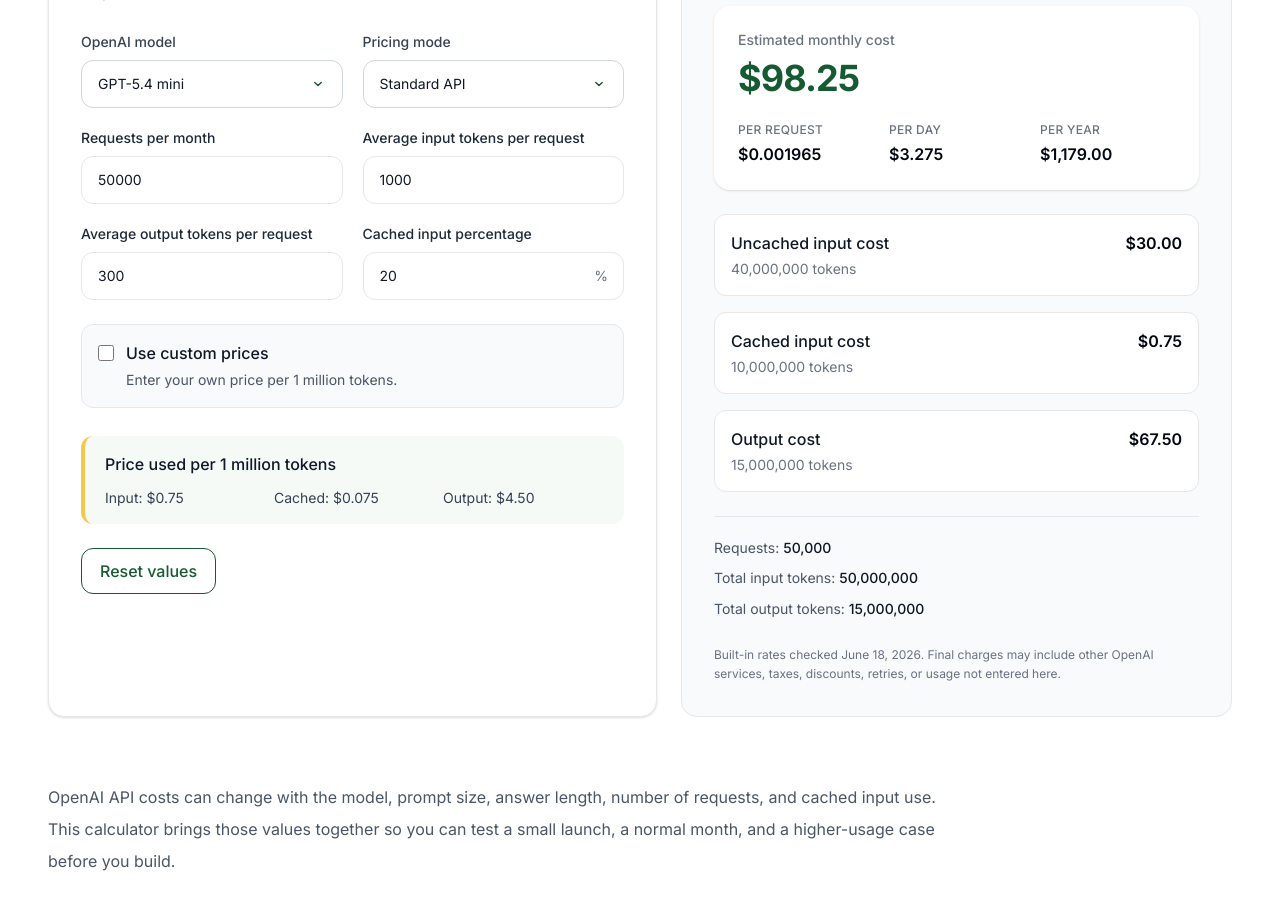
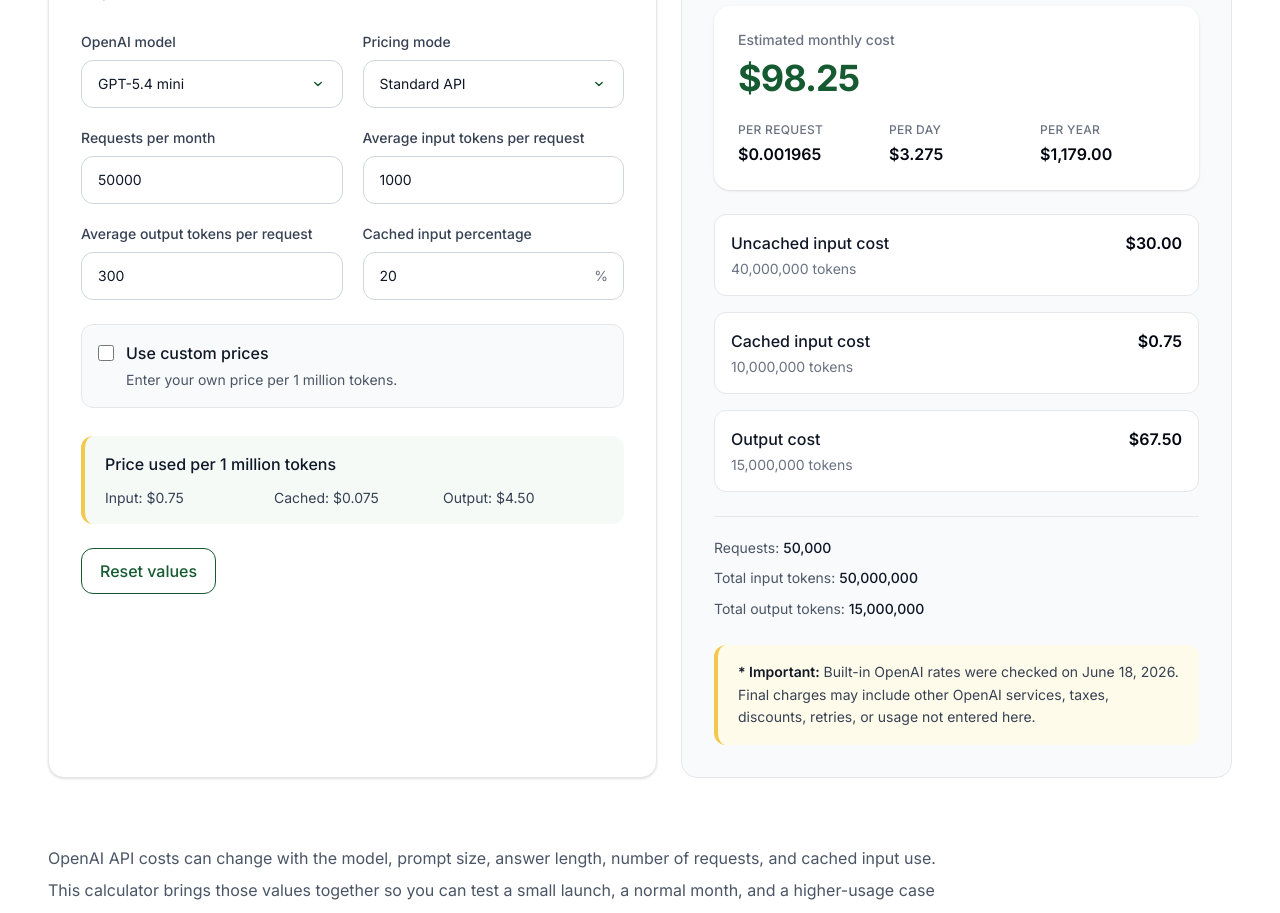
Before and after one commit to vaarunsonawwane-ops/beeija, a Next.js app: page /tools/openai-api-cost-calculator in a window 1280 px wide. Shown: the part 640-1553 px from the top of the page. Built offline with nearby package versions, Linux system fonts and the light colour scheme.

Commit message:
UI fixed

```diff
--- a/app/components/BeeijaNumberField.tsx
+++ b/app/components/BeeijaNumberField.tsx
@@ -25,7 +25,7 @@ export default function BeeijaNumberField({
 }: BeeijaNumberFieldProps) {
   return (
     <label className="block">
-      <span className="mb-2 block text-sm font-medium text-gray-800">
+      <span className="mb-2 block text-sm font-medium text-gray-700">
         {label}
       </span>
 
@@ -51,7 +51,7 @@ export default function BeeijaNumberField({
           data-max={max}
           data-step={step}
           disabled={disabled}
-          className={`min-h-12 w-full rounded-xl border border-gray-200 bg-white py-3 text-sm text-gray-900 outline-none transition focus:border-[var(--green)] disabled:cursor-not-allowed disabled:bg-gray-100 disabled:text-gray-400 ${
+          className={`min-h-12 w-full rounded-xl border border-gray-300 bg-white py-3 text-sm text-gray-900 outline-none transition hover:border-gray-400 focus:border-[var(--green)] focus:ring-1 focus:ring-[var(--green)] disabled:cursor-not-allowed disabled:bg-gray-100 disabled:text-gray-400 ${
             prefix ? "pl-8 pr-4" : suffix ? "pl-4 pr-10" : "px-4"
           }`}
         />
--- a/app/tools/claude-api-cost-calculator/ToolClient.tsx
+++ b/app/tools/claude-api-cost-calculator/ToolClient.tsx
@@ -3,6 +3,7 @@
 import { useMemo, useState } from "react";
 import BeeijaSelect from "@/app/components/BeeijaSelect";
 import BeeijaNumberField from "@/app/components/BeeijaNumberField";
+import BeeijaNotice from "@/app/components/BeeijaNotice";
 
 type ModelKey = "claude-opus-4.8" | "claude-sonnet-4.6" | "claude-haiku-4.5";
 type CacheMode = "none" | "5m" | "1h";
@@ -504,11 +505,11 @@ export default function ToolClient() {
           </p>
         </div>
 
-        <p className="mt-6 text-xs leading-relaxed text-gray-500">
-          Built-in rates checked June 18, 2026. Final charges may include other
-          Anthropic services, taxes, discounts, retries, or usage not entered
-          here.
-        </p>
+        <BeeijaNotice>
+          Built-in Anthropic rates were checked on June 18, 2026. Final charges
+          may include other Anthropic services, taxes, discounts, retries, or
+          usage not entered here.
+        </BeeijaNotice>
       </section>
     </div>
   );
--- a/app/tools/gemini-api-cost-calculator/ToolClient.tsx
+++ b/app/tools/gemini-api-cost-calculator/ToolClient.tsx
@@ -3,6 +3,7 @@
 import { useMemo, useState } from "react";
 import BeeijaSelect from "@/app/components/BeeijaSelect";
 import BeeijaNumberField from "@/app/components/BeeijaNumberField";
+import BeeijaNotice from "@/app/components/BeeijaNotice";
 
 type ModelKey =
   | "gemini-2.5-pro"
@@ -505,10 +506,11 @@ export default function ToolClient() {
           </p>
         </div>
 
-        <p className="mt-6 text-xs leading-relaxed text-gray-500">
-          Built-in rates checked June 18, 2026. Cache storage, grounding, media,
-          taxes, discounts, and other services are not included.
-        </p>
+        <BeeijaNotice>
+          Built-in Google Gemini rates were checked on June 18, 2026. Cache
+          storage, grounding, media, taxes, discounts, and other services are
+          not included.
+        </BeeijaNotice>
       </section>
     </div>
   );
--- a/app/tools/openai-api-cost-calculator/ToolClient.tsx
+++ b/app/tools/openai-api-cost-calculator/ToolClient.tsx
@@ -3,6 +3,7 @@
 import { useMemo, useState } from "react";
 import BeeijaSelect from "@/app/components/BeeijaSelect";
 import BeeijaNumberField from "@/app/components/BeeijaNumberField";
+import BeeijaNotice from "@/app/components/BeeijaNotice";
 
 type ModelKey = "gpt-5.5" | "gpt-5.4" | "gpt-5.4-mini";
 
@@ -402,10 +403,11 @@ export default function ToolClient() {
           </p>
         </div>
 
-        <p className="mt-6 text-xs leading-relaxed text-gray-500">
-          Built-in rates checked June 18, 2026. Final charges may include other
-          OpenAI services, taxes, discounts, retries, or usage not entered here.
-        </p>
+        <BeeijaNotice>
+          Built-in OpenAI rates were checked on June 18, 2026. Final charges may
+          include other OpenAI services, taxes, discounts, retries, or usage not
+          entered here.
+        </BeeijaNotice>
       </section>
     </div>
   );
```
